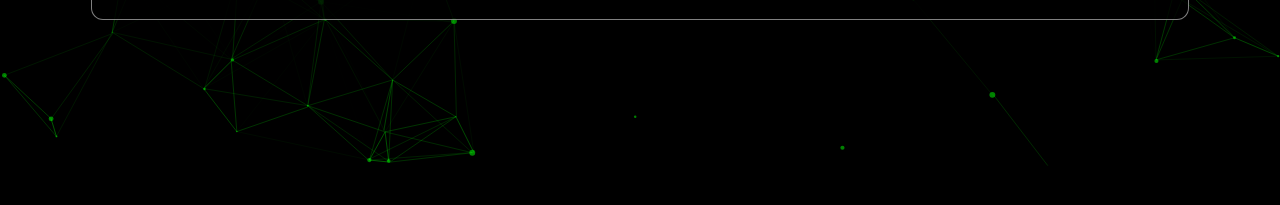
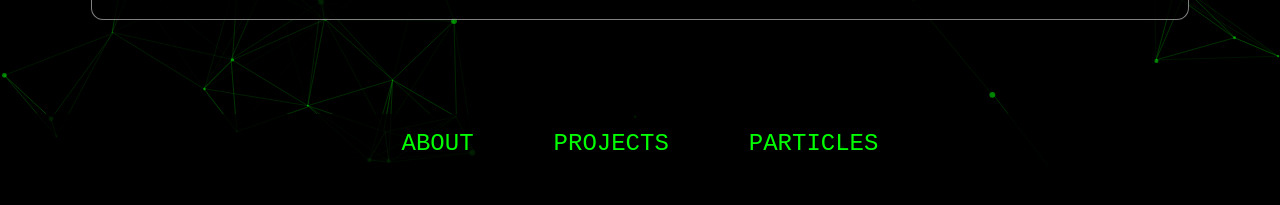
Before and after one commit to DhananjaySinghJ/portfolio-dj, a plain HTML site: page index.html in a window 1280 px wide. Shown: the part 627-832 px from the top of the page. Drawn offline with nearby package versions, Linux system fonts and the light colour scheme.

Commit message:
Added nav bar

```diff
--- a/index.html
+++ b/index.html
@@ -40,6 +40,16 @@
             </div>
         </div>
     </section>
+
+    <!-- Navbar -->
+    <nav class="navbar">
+        <ul>
+            <li><a href="./about.html" class="nav-link">About</a></li>
+            <li><a href="./projects.html" class="nav-link">Projects</a></li>
+            <li><a href="./particles.html" class="nav-link active">Particles</a></li>
+        </ul>
+    </nav>
+
     <script src="scripts.js"></script>
     <script src="particles.js"></script>
 
--- a/styles.css
+++ b/styles.css
@@ -17,7 +17,8 @@ body {
     justify-content: center;
     align-items: center;
     padding: 2rem 0;
-    position: relative;
+    position: relative; /* Add this */
+    z-index: 2;
 }
 
 .hero-content {
@@ -109,6 +110,57 @@ body {
     line-height: 1.6;
 }
 
+/* Navbar Styles */
+.navbar {
+    width: 100%;
+    background: rgba(0, 0, 0, 0.8);
+    padding: 1rem 0;
+    position: absolute;
+    bottom: 0;
+    left: 0;
+    z-index: 10;
+}
+
+.navbar ul {
+    display: flex;
+    justify-content: center;
+    list-style: none;
+    margin: 0;
+    padding: 0;
+    gap: 5rem;
+}
+
+.navbar ul li {
+    margin: 0;
+}
+
+.navbar ul li a {
+    color: #00ff00;
+    text-decoration: none;
+    font-size: 1.5rem;
+    text-transform: uppercase;
+    transition: color 0.3s ease;
+}
+
+.navbar ul li a:hover {
+    color: #ff00ff;
+    text-shadow: 0 0 10px #ff00ff;
+}
+
+/* .navbar ul li a.active {
+    color: #ff00ff;
+    text-shadow: 0 0 10px #ff00ff;
+} */
+
+/* Responsive Navbar */
+@media (max-width: 768px) {
+    .navbar ul {
+        flex-direction: column;
+        align-items: center;
+        gap: 1rem;
+    }
+}
+
 /* Glitch effect */
 @keyframes glitch {
     0% {
```
Also changed, not shown: scripts.js (+29 -0 lines), particles.html (added).
